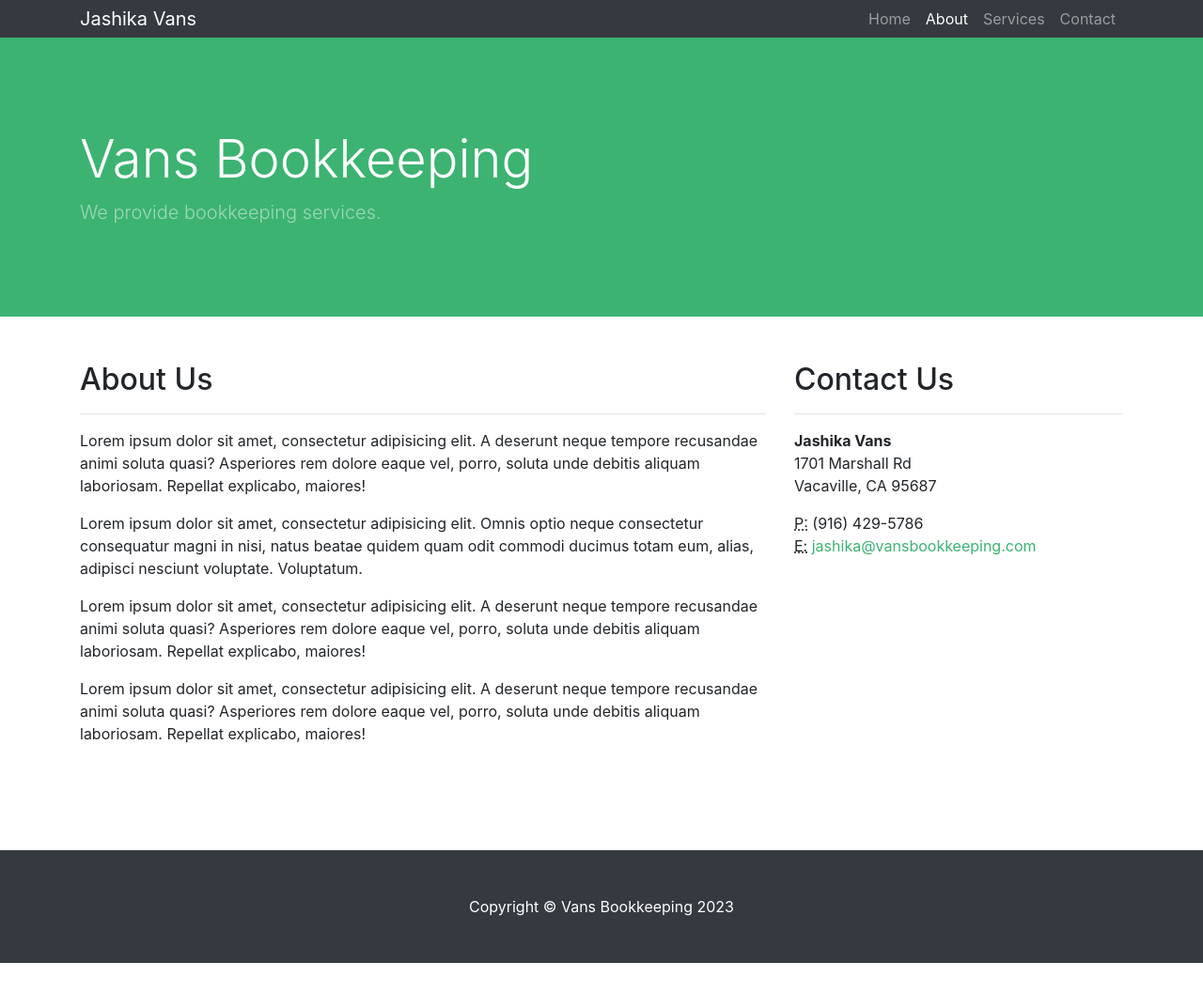
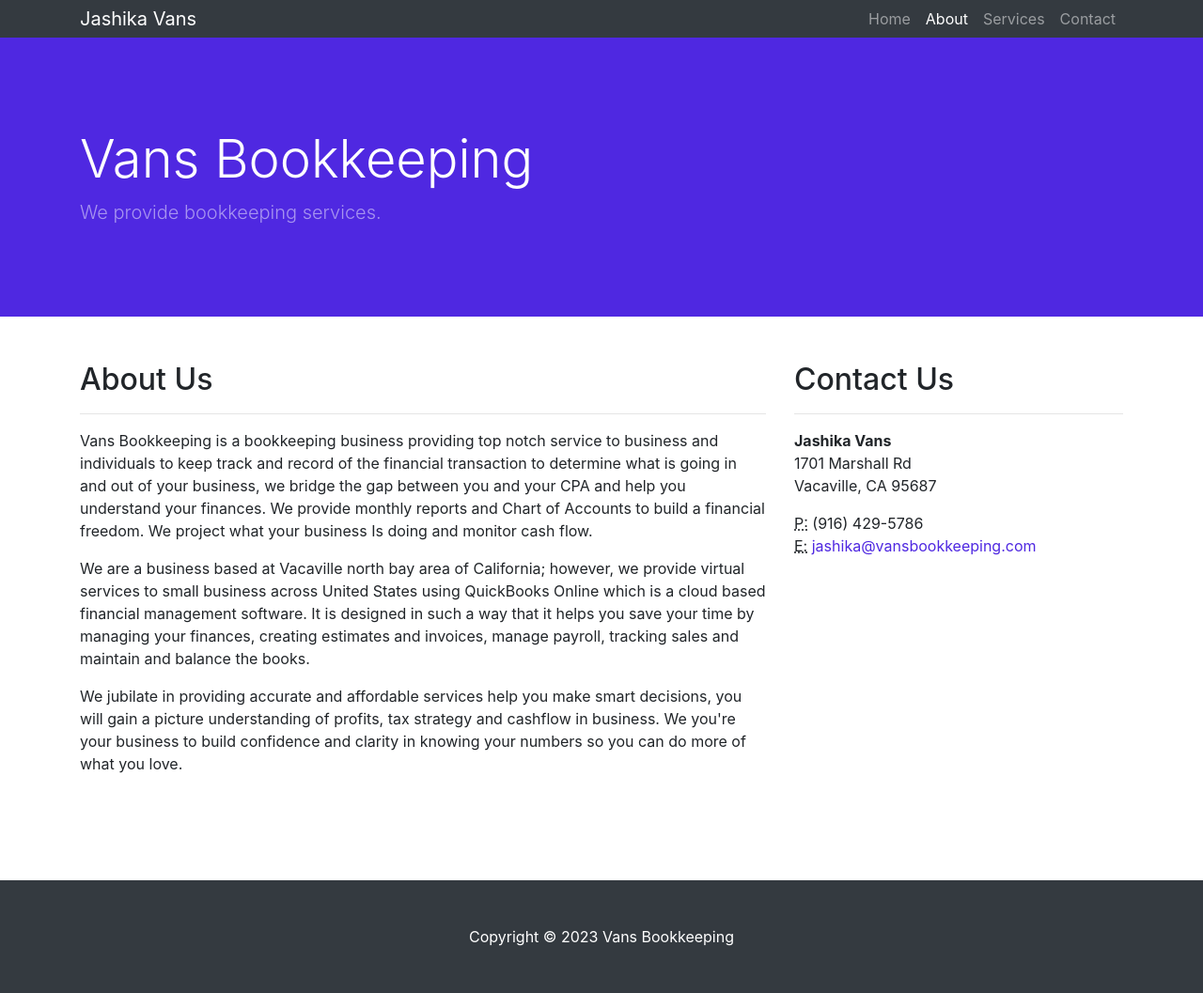
Before and after one commit to jashikav/jashikav.github.io, a Jekyll site: the page built from _pages/about.html, in a window 1280 px wide. Shown: the whole page at 94% size. Built offline with Jekyll 4.4.1, drawn with Linux system fonts in a browser that asks for light colours; before the commit the page ends 1025 px from its top, so only the background shows below that.

Commit message:
Modified content
+ Color
+ About US

```diff
--- a/_config.yml
+++ b/_config.yml
@@ -4,7 +4,7 @@ description: The official website of Vans Bookkeeping LLC.
 # disabled because we are using a custom domain
 #baseurl: /business-frontpage
 
-color-scheme: "mediumseagreen" # the scheme can be any HEX code like "#00aa55"
+color-scheme: "#4F28E1"  #"mediumseagreen" # the scheme can be any HEX code like "#00aa55"
 
 sass:
   sass_dir: /assets/css/_sass
--- a/_includes/footer.html
+++ b/_includes/footer.html
@@ -2,7 +2,7 @@
 <footer class="py-5 bg-dark">
   <div class="container">
     <p class="m-0 text-center text-white">
-      Copyright &copy; Vans Bookkeeping 2023
+      Copyright &copy; 2023 Vans Bookkeeping
     </p>
   </div>
   <!-- /.container -->
--- a/_pages/about.html
+++ b/_pages/about.html
@@ -7,22 +7,28 @@ permalink: /about/
 <h2>About Us</h2>
 <hr />
 <p>
-  Lorem ipsum dolor sit amet, consectetur adipisicing elit. A deserunt neque
-  tempore recusandae animi soluta quasi? Asperiores rem dolore eaque vel, porro,
-  soluta unde debitis aliquam laboriosam. Repellat explicabo, maiores!
+  Vans Bookkeeping is a bookkeeping business providing top notch service
+  to business and individuals to keep track and record of the financial
+  transaction to determine what is going in and out of your business, we
+  bridge the gap between you and your CPA and help you understand your
+  finances. We provide monthly reports and Chart of Accounts to build a
+  financial freedom. We project what your business Is doing and monitor
+  cash flow.
 </p>
+
 <p>
-  Lorem ipsum dolor sit amet, consectetur adipisicing elit. Omnis optio neque
-  consectetur consequatur magni in nisi, natus beatae quidem quam odit commodi
-  ducimus totam eum, alias, adipisci nesciunt voluptate. Voluptatum.
+  We are a business based at Vacaville north bay area of California; however,
+  we provide virtual services to small business across United States using
+  QuickBooks Online which is a cloud based financial management software.
+  It is designed in such a way that it helps you save your time by managing
+  your finances, creating estimates and invoices, manage payroll, tracking
+  sales and maintain and balance the books.
 </p>
+
 <p>
-  Lorem ipsum dolor sit amet, consectetur adipisicing elit. A deserunt neque
-  tempore recusandae animi soluta quasi? Asperiores rem dolore eaque vel, porro,
-  soluta unde debitis aliquam laboriosam. Repellat explicabo, maiores!
+  We jubilate in providing accurate and affordable services help you make
+  smart decisions, you will gain a picture understanding of profits, tax
+  strategy and cashflow in business. We you're your business to build
+  confidence and clarity in knowing your numbers so you can do more of
+  what you love.
 </p>
-<p>
-  Lorem ipsum dolor sit amet, consectetur adipisicing elit. A deserunt neque
-  tempore recusandae animi soluta quasi? Asperiores rem dolore eaque vel, porro,
-  soluta unde debitis aliquam laboriosam. Repellat explicabo, maiores!
-</p>
```
